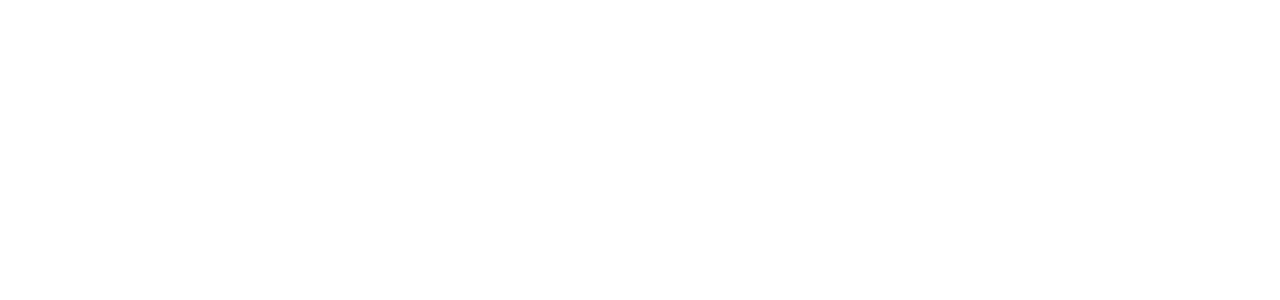
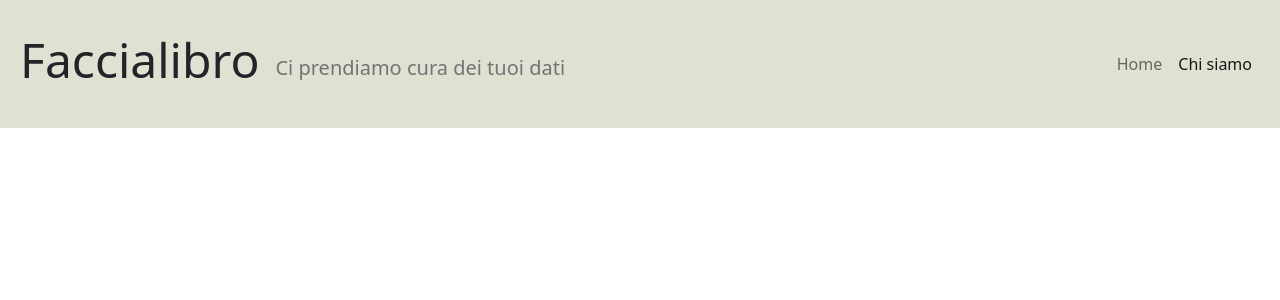
Before and after one commit to nMaax/iaw-workspace, a Flask app: page / in a window 1280 px wide. Before the commit the part shown is empty. Shown: the top 300 px of the page. Run offline with Flask 2, Linux system fonts and the light colour scheme.

Commit message:
Added navbar to base_template.html

```diff
--- a/templates/base_template.html
+++ b/templates/base_template.html
@@ -12,6 +12,30 @@
 
 <body class="container-fluid">
 
+    <!-- NAVBAR -->
+    <!-- copy-pasted from https://getbootstrap.com/docs/5.2/components/navbar/#nav but with the navbar-brand sobstituted by a h1, h5 -->
+    <header class="row">
+        <nav class="navbar navbar-expand-lg " style="height: 8rem; background-color: #e1e1d3;">
+            <div class="container-fluid">
+                <h1 class="display-5 mx-2" >Faccialibro</h1>
+                <h5 class="d-none d-lg-block ms-2 mt-3" style="color: #737373;">Ci prendiamo cura dei tuoi dati</h5>
+                <button class="navbar-toggler" type="button" data-bs-toggle="collapse" data-bs-target="#navbarSupportedContent" aria-controls="navbarSupportedContent" aria-expanded="false" aria-label="Toggle navigation">
+                    <span class="navbar-toggler-icon"></span>
+                </button>
+                <div class="collapse navbar-collapse" id="navbarSupportedContent">
+                    <ul class="navbar-nav ms-auto mb-2 mb-lg-0 mx-2">
+                    <li class="nav-item">
+                        <a class="nav-link" href="{{ url_for('index') }}" style="float: end;">Home</a>
+                    </li>
+                    <li class="nav-item">
+                        <a class="nav-link active" aria-current="page" href="#" style="float: end;">Chi siamo</a>
+                    </li>
+                </ul>
+                </div>
+            </div>
+            </nav>
+        </header>
+
     {% block content %}{% endblock %}
 
     <script src="https://cdn.jsdelivr.net/npm/bootstrap@5.2.3/dist/js/bootstrap.bundle.min.js" integrity="sha384-kenU1KFdBIe4zVF0s0G1M5b4hcpxyD9F7jL+jjXkk+Q2h455rYXK/7HAuoJl+0I4" crossorigin="anonymous"></script>
```
